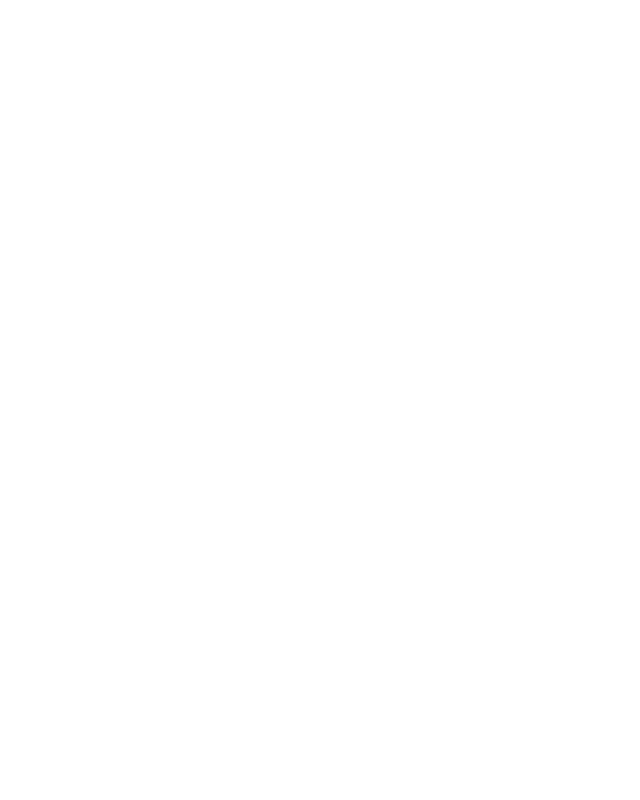
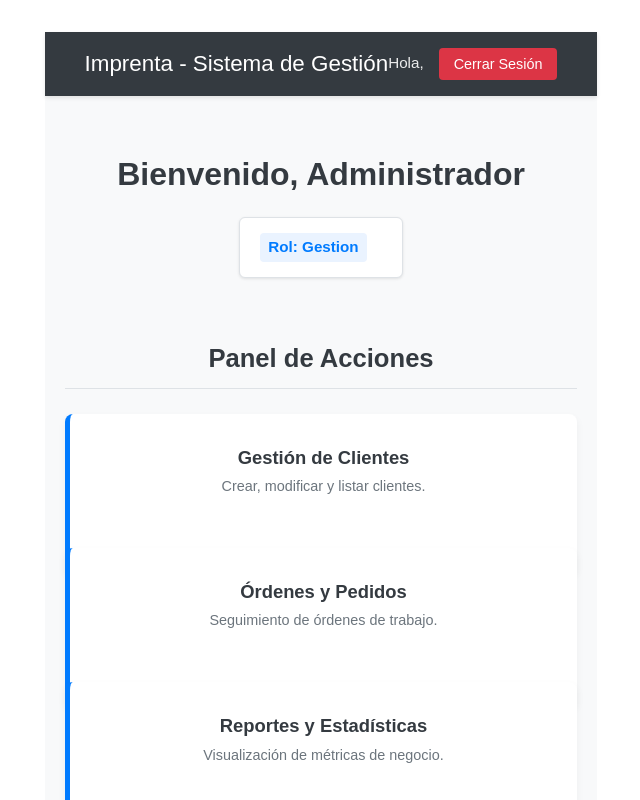
Before and after one commit to MatAviez05/Imprenta-FrontEnd, a React app in the folder frontend/: page / in a window 1280 px wide. Before the commit this address had no page. Shown: the top 800 px of the page, without its empty margins (319-959 px from the left). Built offline with nearby package versions, Linux system fonts and the light colour scheme; the HTML template or start-up script is replaced by a standard one.

Commit message:
HomePage

```diff
--- a/frontend/src/App.tsx
+++ b/frontend/src/App.tsx
@@ -3,6 +3,7 @@
 import LoginPage from './pages/LoginPage';
 import ClientsPage from './pages/ClientsPage';
 import TodosPedidosPage from './pages/TodosPedidos';
+import HomePage from './pages/HomePage';
 
 import './App.css'
 
@@ -10,7 +11,7 @@
 function App() {
   const { user, isLoading } = useAuth()
 
-  if(isLoading){
+  if (isLoading) {
     return (
       <div className="loading-screen">
         <h2>Cargando...</h2>
@@ -23,18 +24,22 @@
     <BrowserRouter>
       <Routes>
         <Route
-        path='/login'
-        element={<LoginPage/>}
+          path="/"
+          element={<HomePage/>}
+        />
+        <Route
+          path='/login'
+          element={<LoginPage />}
         />
 
         <Route
-        path='/all-pedidos'
-        element={<TodosPedidosPage/>}
+          path='/all-pedidos'
+          element={<TodosPedidosPage />}
         />
 
         <Route
           path='/clients'
-          element={<ClientsPage/>}
+          element={<ClientsPage />}
         />
       </Routes>
     </BrowserRouter>
--- /dev/null
+++ b/frontend/src/pages/HomePage.tsx
@@ -0,0 +1,78 @@
+import { useAuth } from '../context/AuthContext';
+import { Link } from 'react-router-dom';
+import './css/HomePage.css';
+
+function DashboardPage() {
+    const { user, logout } = useAuth();
+
+    const handleLogout = () => {
+        logout();
+    };
+
+    return (
+        <div className="home-container">
+            <nav className="navbar">
+                <div className="navbar-content">
+                    <h2>
+                        Imprenta - Sistema de Gestión
+                    </h2>
+                    <div className="navbar-right">
+                        <span className="user-greeting">Hola, {user?.nombre || user?.email}</span>
+                        <button onClick={handleLogout} className="btn-logout">
+                            Cerrar Sesión
+                        </button>
+                    </div>
+                </div>
+            </nav>
+
+            {/*Contenido Principal*/}
+            <div className="home-content">
+                <div className="welcome-section">
+                    <h1 className="welcome-title">Bienvenido, {user?.nombre || 'Administrador'}</h1>
+
+                    <div className="user-info-card">
+                        <div className="user-badge">
+                            <span className="badge-text">Rol: Gestion</span>
+                        </div>
+                        <p className="user-email">{user?.email}</p>
+                    </div>
+                </div>
+
+                <div className="actions-section">
+                    <h2 className="section-title">Panel de Acciones</h2>
+
+                    {/* MODULOS */}
+                    <div className="actions-grid">
+
+                        {/* Clientes */}
+                        <Link to="/clients" className="action-card">
+                            <h3>Gestión de Clientes</h3>
+                            <p>Crear, modificar y listar clientes.</p>
+                        </Link>
+
+                        {/* Pedidos */}
+                        <Link to="/pedidos" className="action-card">
+                            <h3>Órdenes y Pedidos</h3>
+                            <p>Seguimiento de órdenes de trabajo.</p>
+                        </Link>
+
+                        {/* Reportes */}
+                        <Link to="/reportes" className="action-card">
+                            <h3>Reportes y Estadísticas</h3>
+                            <p>Visualización de métricas de negocio.</p>
+                        </Link>
+
+                        {/* Facturacion */}
+                        <Link to="/facturacion" className="action-card">
+                            <h3>Facturación</h3>
+                            <p>Generación y gestión de facturas.</p>
+                        </Link>
+
+                    </div>
+                </div>
+            </div>
+        </div>
+    );
+}
+
+export default DashboardPage;
--- /dev/null
+++ b/frontend/src/pages/css/HomePage.css
@@ -0,0 +1,150 @@
+
+.home-container {
+    min-height: 100vh;
+    background-color: #f8f9fa;
+    font-family: Arial, sans-serif;
+    color: #333;
+}
+
+.navbar {
+    background-color: #343a40;
+    padding: 15px 40px;
+    box-shadow: 0 2px 4px rgba(0, 0, 0, 0.1);
+    color: white;
+}
+
+.navbar-content {
+    display: flex;
+    justify-content: space-between;
+    align-items: center;
+    max-width: 1200px;
+    margin: 0 auto;
+}
+
+.navbar-content h2 {
+    margin: 0;
+    font-size: 1.4rem;
+    font-weight: 500;
+}
+
+.navbar-right {
+    display: flex;
+    align-items: center;
+    gap: 15px;
+}
+
+.user-greeting {
+    font-size: 0.95rem;
+    opacity: 0.9;
+}
+
+.btn-logout {
+    background: #dc3545;
+    border: none;
+    color: white;
+    padding: 8px 15px;
+    border-radius: 4px;
+    cursor: pointer;
+    transition: background-color 0.1s;
+}
+
+.btn-logout:hover {
+    background-color: #c82333;
+}
+
+
+.home-content {
+    max-width: 1200px;
+    margin: 0 auto;
+    padding: 40px 20px;
+}
+
+.welcome-title {
+    font-size: 2rem;
+    color: #343a40;
+    margin-bottom: 25px;
+    font-weight: 600;
+}
+
+.user-info-card {
+    background: white;
+    padding: 15px 20px;
+    border-radius: 6px;
+    box-shadow: 0 1px 3px rgba(0, 0, 0, 0.1);
+    display: inline-flex;
+    align-items: center;
+    gap: 15px;
+    margin-bottom: 40px;
+    border: 1px solid #dee2e6;
+}
+
+.user-badge {
+    display: flex;
+    align-items: center;
+}
+
+.badge-text {
+    font-size: 0.95rem;
+    font-weight: bold;
+    color: #007bff;
+    background: #eaf3ff;
+    padding: 3px 8px;
+    border-radius: 4px;
+}
+
+.user-email {
+    font-size: 0.9rem;
+    color: #555;
+    margin: 0;
+}
+
+
+.actions-section {
+    padding-bottom: 40px;
+}
+
+.section-title {
+    font-size: 1.6rem;
+    color: #343a40;
+    margin-bottom: 25px;
+    border-bottom: 1px solid #dee2e6;
+    padding-bottom: 10px;
+}
+
+.actions-grid {
+    display: grid;
+    grid-template-columns: repeat(auto-fit, minmax(250px, 1fr));
+    gap: 25px;
+}
+
+.action-card {
+    display: flex;
+    flex-direction: column;
+    justify-content: flex-start;
+    background: white;
+    padding: 25px;
+    border-radius: 8px;
+    text-decoration: none;
+    color: inherit;
+    box-shadow: 0 4px 8px rgba(0, 0, 0, 0.05);
+    border-left: 5px solid #007bff;
+    transition: transform 0.2s, box-shadow 0.2s;
+    height: 100%;
+}
+
+.action-card:hover {
+    transform: translateY(-3px);
+    box-shadow: 0 8px 15px rgba(0, 0, 0, 0.1);
+}
+
+.action-card h3 {
+    margin: 5px 0 5px 0;
+    font-size: 1.15rem;
+    color: #343a40;
+}
+
+.action-card p {
+    margin: 0;
+    font-size: 0.9rem;
+    color: #6c757d;
+}
```
